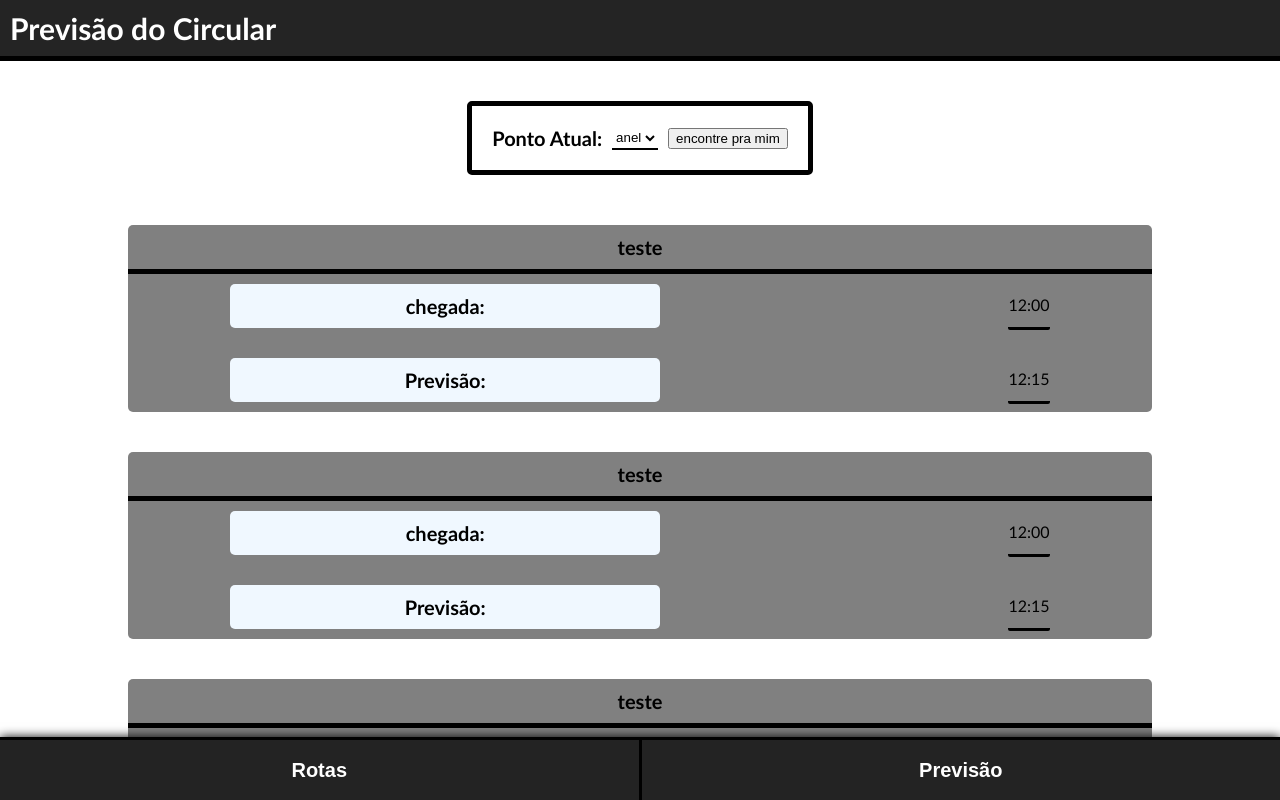
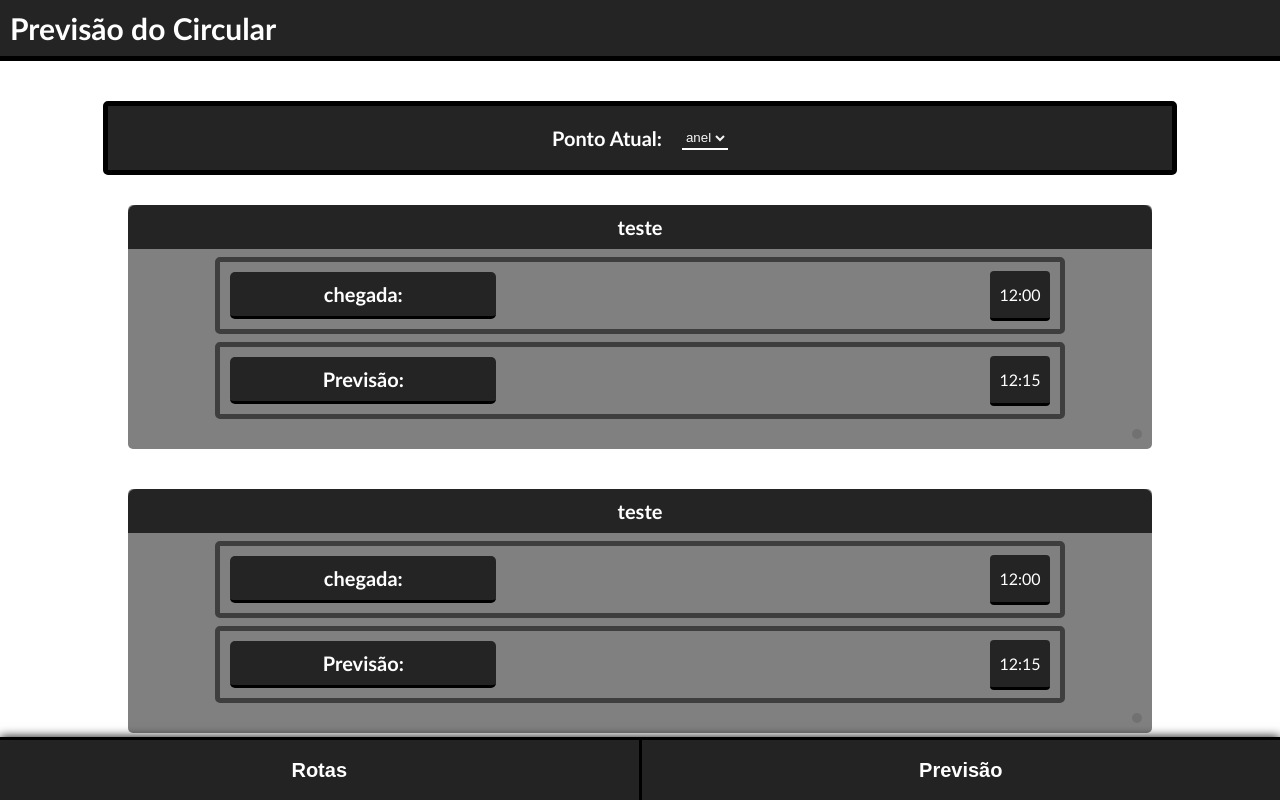
Before and after one commit to ufjf-dcc207/ufjf-dcc207-2024-3-a-trb1-Miguel-Dias-112, a React (Vite) app: page /cadeCircular/rotas in a window 1280 px wide. Both pictures are taken after a click on the button "Previsão". Shown: the top 800 px of the page. Built offline with nearby package versions, Linux system fonts and the light colour scheme.

Commit message:
identidade visual das previsões

```diff
--- a/src/Componentes/Previsão/Previsão.css
+++ b/src/Componentes/Previsão/Previsão.css
@@ -33,28 +33,34 @@
     flex-direction: column;
     align-items: center;
 }
-.Previsão section{
+.Previsão .sectionSelect{
     border: 5px solid black;
+    color: white;
+    background-color: #242424;
     margin-top: 40px;
     padding: 20px;
     display: flex;
     border-radius: 5px;
     justify-content: center;
     align-items: center;
-    gap:10px
+    gap:20px;
+    width: 80%;
+    flex-direction: row;
 }
 .Previsão section label{
     font-size: 20px;
     font-weight: bold;
     display: flex;
+    background-color: #242424;
 }
 .Previsão section select{
     width: auto;
     height: 100%;
     border-radius: 0px;
+    color: whitesmoke;
     border: 0px solid black;
-    background: none;
-    border-bottom: 2px solid black;
+    background: #242424;
+    border-bottom: 2px solid white;
 }
 .Previsões{
     height: 100%;
@@ -64,8 +70,8 @@
     align-items: center;
     flex-direction: column;
     gap: 40px;
-    margin-top: 50px;
-    padding-bottom: 200px;
+    margin-top: 30px;
+    padding-bottom: 250px;
 }
 .Previsões .container{
     width: 80%;
@@ -88,7 +94,10 @@
     display: flex;
     justify-content: center;
     align-items: center;
-    border-bottom: 5px solid black;
+    background-color: #242424;
+    border-top-left-radius: 8px;
+    border-top-right-radius: 8px;
+    color: white;
 }
 .Previsões .container section{
     padding: 0;
@@ -98,14 +107,16 @@
     justify-content: space-between;
     align-items: center;
     border: 0px;
-    padding-top: 10px;
-    padding-bottom: 10px;
+    padding: 10px;
+    border: 5px solid rgba(0, 0, 0, 0.517);
+    margin-top: 8px;
+    border-radius: 5px;
 
 
 }
 .Previsões .container section h3{
     font-size: 20px;
-    width: 50%;
+    width: 30%;
     padding: 10px;
     font-weight: bold;
     margin: 0%;
@@ -113,15 +124,21 @@
     text-align: center;
     display: flex;
     justify-content: center;
-    background-color: aliceblue;
 
+    background-color: #242424;
+    border-bottom:3px solid black ;
+
+    color: white;
     align-items: center;
 }
 .Previsões .container section p{
     margin: 0%;
-    padding: 0;
+    padding-left: 9px;
+    padding-right: 9px;
     border-bottom:3px solid black ;
-    border-radius: 2px;
+    background-color: #242424;
+    color: white;
+    border-radius: 4px;
     height: 100%;
     width: auto;
     display: flex;
@@ -134,6 +151,33 @@
     justify-content: center;
     align-items: center;
     flex-direction: column;
-    gap:10px;
+    gap:0px;
     height: 100%;
+    padding-bottom: 10px;
 }
+.blink{
+
+    animation: blink 1s infinite;
+    width: 10px;
+    aspect-ratio: 1/1;
+    background-color: black;
+    border-radius: 100%;
+
+    align-self: flex-end;
+    margin-bottom: 10px;
+    margin-right: 10px;
+}
+@keyframes blink {
+    0% {
+        opacity: 0;
+        background-color: black;
+    }
+    50% {
+        opacity: 1;
+        background-color: rgb(3, 66, 14);
+    }
+    100% {
+        opacity: 0;
+        background-color: black;
+    }
+}
--- a/src/Componentes/Previsão/Previsão.tsx
+++ b/src/Componentes/Previsão/Previsão.tsx
@@ -27,9 +27,8 @@ function Horario( {horaChegada, horaPrevisão, nome}: HorarioProps){
                 <h3>Previsão:</h3>
                 <p>{horaPrevisão}</p>
             </section>
-
         </div>
-
+        <div className='blink'></div>
     </div>
     )
 }
@@ -49,7 +48,7 @@ function Previsão() {
           <h1>Previsão do Circular</h1>
         </header>
         <main>
-        <section>
+        <section className='sectionSelect'>
             <label htmlFor="cars">Ponto Atual:</label>
               <select id="cars" name="cars">
                 <option value="volvo">anel</option>
@@ -57,7 +56,6 @@ function Previsão() {
                 <option value="fiat">anel</option>
                 <option value="audi">anel</option>
               </select>
-              <button>encontre pra mim</button>
           </section>
           <div className='Previsões'>
             {
```
